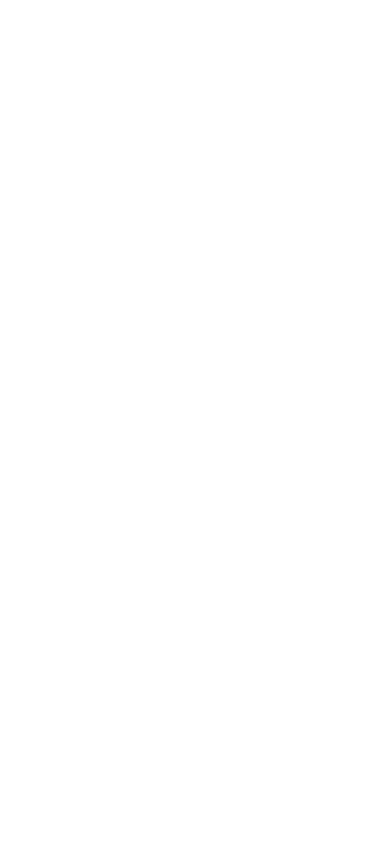
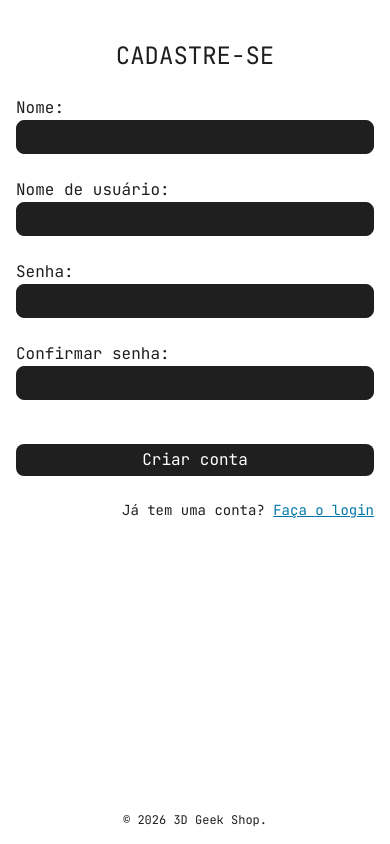
Before and after one commit to Fernando-CR19/Calculadora-3D, an Angular app: page /cadastro in a window 390 px wide. Before the commit this address led to /. Built offline with nearby package versions, Linux system fonts and the light colour scheme.

Commit message:
feat(auth): cria a tela de cadastro para o mobile

```diff
--- a/src/app/app.config.ts
+++ b/src/app/app.config.ts
@@ -1,5 +1,5 @@
 import { ApplicationConfig, provideBrowserGlobalErrorListeners } from '@angular/core';
-import { provideRouter } from '@angular/router';
+import { provideRouter, withViewTransitions } from '@angular/router';
 import { routes } from './app.routes';
 import { provideHttpClient, withInterceptors } from '@angular/common/http';
 import { authInterceptor } from './core/interceptors/auth-interceptor';
@@ -7,7 +7,7 @@ import { authInterceptor } from './core/interceptors/auth-interceptor';
 export const appConfig: ApplicationConfig = {
   providers: [
     provideBrowserGlobalErrorListeners(),
-    provideRouter(routes),
+    provideRouter(routes, withViewTransitions()),
     provideHttpClient(withInterceptors([authInterceptor])),
   ],
 };
--- a/src/app/app.routes.ts
+++ b/src/app/app.routes.ts
@@ -12,6 +12,10 @@ export const routes: Routes = [
     loadComponent: () => import('./features/auth/login/login').then((m) => m.Login),
   },
   {
+    path: 'cadastro',
+    loadComponent: () => import('./features/auth/cadastro/cadastro').then((m) => m.Cadastro),
+  },
+  {
     path: 'app',
     loadComponent: () => import('./features/home/home').then((m) => m.Home),
     canActivate: [authGuard],
--- /dev/null
+++ b/src/app/features/auth/cadastro/cadastro.html
@@ -0,0 +1,101 @@
+<main class="flex flex-col bg-page text-on-page min-h-dvh p-4">
+  <header class="flex flex-col items-center">
+    <img
+      src="/logo-tema-claro.png"
+      alt="3D Geek Shop"
+      class="hidden lg:block size-48 object-contain"
+    />
+    <h2 class="hidden lg:block text-xl">Calculadora 3D Geek Shop</h2>
+    <p class="hidden lg:block text-xs italic">Calculadora de Custos de Impressão 3D</p>
+  </header>
+  <section class="flex flex-col mt-6">
+    <h1 class="text-2xl text-center mb-6 uppercase">Cadastre-se</h1>
+
+    <form (submit)="onSubmit(); $event.preventDefault()" class="flex flex-col gap-6">
+      <div class="flex flex-col">
+        <label for="nome">Nome: </label>
+        <input
+          [formField]="cadastroForm.nome"
+          type="text"
+          id="nome"
+          class="border border-on-page rounded-lg p-1 bg-input text-on-input"
+          autocomplete="name"
+          autocapitalize="words"
+          autocorrect="off"
+          spellcheck="false"
+        />
+        @if (cadastroForm.nome().touched() && cadastroForm.nome().invalid()) {
+          @for (error of cadastroForm.nome().errors(); track error.kind) {
+            <span class="text-error">{{ error.message }}</span>
+          }
+        }
+      </div>
+
+      <div class="flex flex-col">
+        <label for="nome-usuario">Nome de usuário: </label>
+        <input
+          [formField]="cadastroForm.nomeUsuario"
+          type="text"
+          id="nome-usuario"
+          class="border border-on-page rounded-lg p-1 bg-input text-on-input"
+          autocomplete="username"
+          autocapitalize="none"
+          autocorrect="off"
+          spellcheck="false"
+        />
+        @if (cadastroForm.nomeUsuario().touched() && cadastroForm.nomeUsuario().invalid()) {
+          @for (error of cadastroForm.nomeUsuario().errors(); track error.kind) {
+            <span class="text-error">{{ error.message }}</span>
+          }
+        }
+      </div>
+
+      <div class="flex flex-col">
+        <label for="senha-usuario">Senha: </label>
+        <input
+          [formField]="cadastroForm.senha"
+          type="password"
+          id="senha-usuario"
+          class="border border-on-page rounded-lg p-1 bg-input text-on-input"
+          autocomplete="new-password"
+        />
+        @if (cadastroForm.senha().touched() && cadastroForm.senha().invalid()) {
+          @for (error of cadastroForm.senha().errors(); track error.kind) {
+            <span class="text-error">{{ error.message }}</span>
+          }
+        }
+      </div>
+
+      <div class="flex flex-col">
+        <label for="confirmar-senha-usuario">Confirmar senha: </label>
+        <input
+          [formField]="cadastroForm.confirmarSenha"
+          type="password"
+          id="confirmar-senha-usuario"
+          class="border border-on-page rounded-lg p-1 bg-input text-on-input"
+          autocomplete="new-password"
+        />
+        @if (cadastroForm.confirmarSenha().touched() && cadastroForm.confirmarSenha().invalid()) {
+          @for (error of cadastroForm.confirmarSenha().errors(); track error.kind) {
+            <span class="text-error">{{ error.message }}</span>
+          }
+        }
+      </div>
+
+      <button
+        type="submit"
+        class="rounded-lg bg-button text-on-button p-1 cursor-pointer mt-5 lg:self-end lg:px-10"
+      >
+        Criar conta
+      </button>
+    </form>
+
+    <p class="text-right mt-6 text-sm">
+      Já tem uma conta? <a routerLink="/login" class="text-link underline">Faça o login</a>
+    </p>
+  </section>
+
+  <footer class="text-xs mt-auto text-center">
+    <p>© {{ anoAtual }} 3D Geek Shop.</p>
+  </footer>
+</main>
--- /dev/null
+++ b/src/app/features/auth/cadastro/cadastro.ts
@@ -0,0 +1,48 @@
+import { Component, signal } from '@angular/core';
+import { form, FormField, required, validate } from '@angular/forms/signals';
+import { RouterLink } from '@angular/router';
+
+@Component({
+  imports: [FormField, RouterLink],
+  selector: 'app-cadastro',
+  templateUrl: './cadastro.html',
+})
+export class Cadastro {
+  protected readonly anoAtual: number = new Date().getFullYear();
+
+  private readonly cadastroModel = signal({
+    nome: '',
+    nomeUsuario: '',
+    senha: '',
+    confirmarSenha: '',
+  });
+
+  protected readonly cadastroForm = form(this.cadastroModel, (path) => {
+    required(path.nome, { message: 'Nome é obrigatório.' });
+    required(path.nomeUsuario, { message: 'Nome de usuário é obrigatório.' });
+    required(path.senha, { message: 'Senha é obrigatória.' });
+    required(path.confirmarSenha, { message: 'Por favor, confirme sua senha.' });
+
+    validate(path.confirmarSenha, ({ value, valueOf }) => {
+      const confirmarSenha = value();
+      const senha = valueOf(path.senha);
+
+      if (!confirmarSenha) {
+        return null;
+      }
+
+      if (confirmarSenha !== senha) {
+        return {
+          kind: 'passwordsMismatch',
+          message: 'As senhas devem ser iguais.',
+        };
+      }
+
+      return null;
+    });
+  });
+
+  protected onSubmit() {
+    console.log('Payload enviado');
+  }
+}
```
Also changed, not shown: 1 other file (tests, documents, lock files or other folders).
